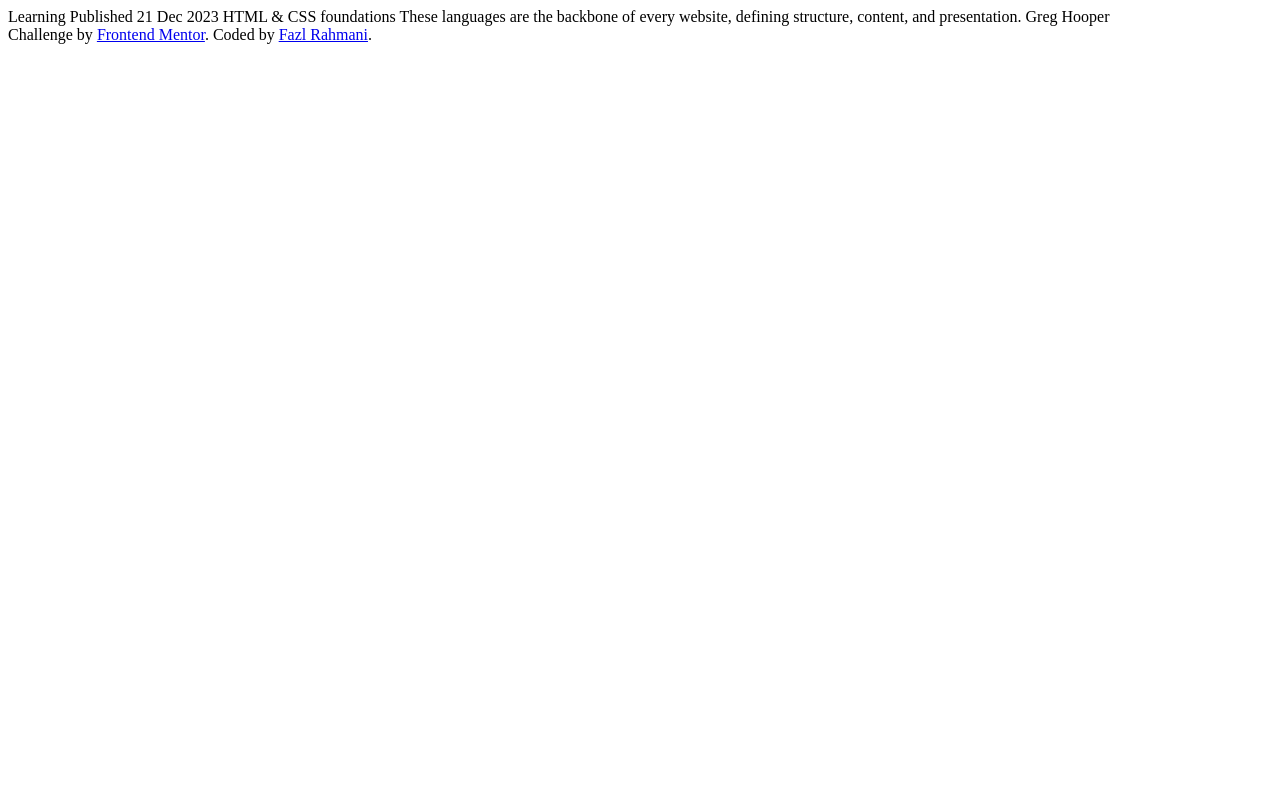
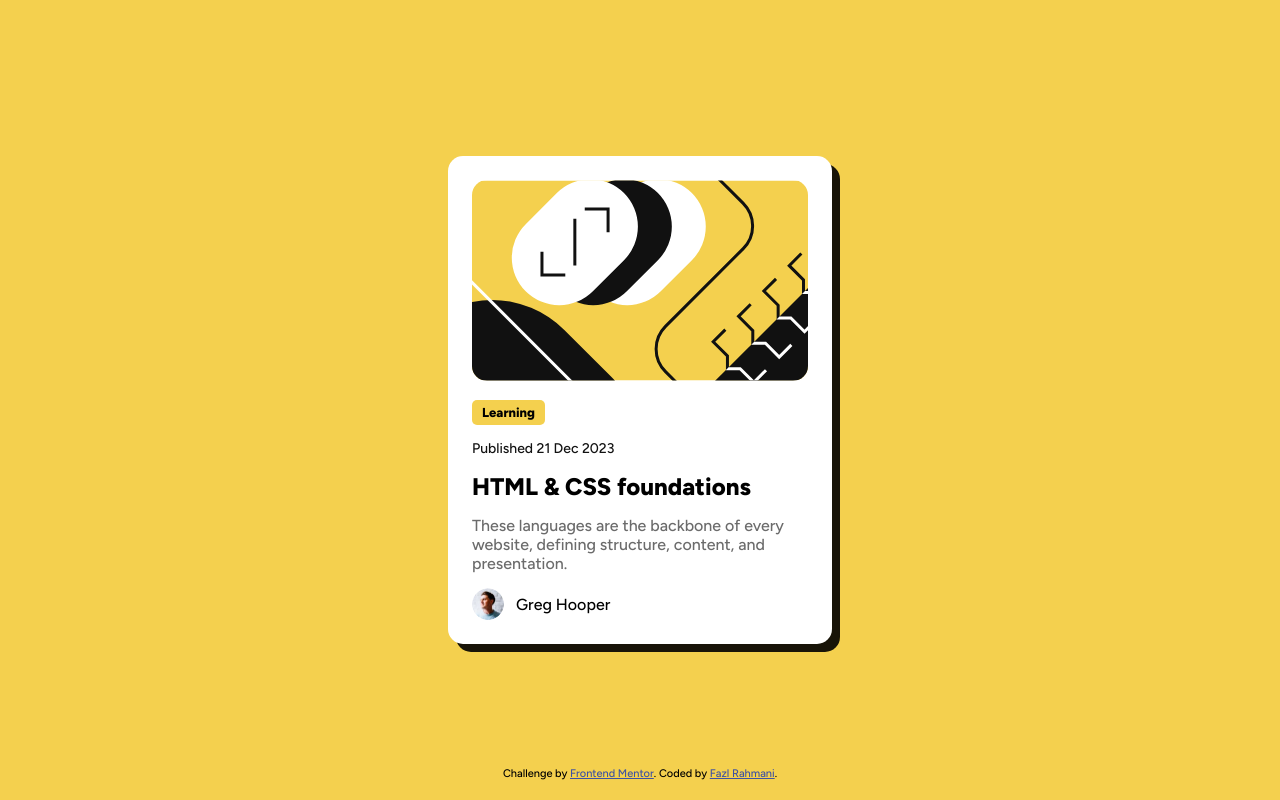
Before and after one commit to rahmani-code/blog-preview-card-main, a plain HTML site: page index.html in a window 1280 px wide. Drawn offline with Linux system fonts and the light colour scheme.

Commit message:
submition

```diff
--- a/index.html
+++ b/index.html
@@ -14,12 +14,31 @@
 
     <title>Frontend Mentor | Blog preview card</title>
 
-    <style></style>
+    <link rel="stylesheet" href="style.css" />
   </head>
   <body>
-    Learning Published 21 Dec 2023 HTML & CSS foundations These languages are
-    the backbone of every website, defining structure, content, and
-    presentation. Greg Hooper
+    <div class="container">
+      <img src="./assets/images/illustration-article.svg" alt="drawers" />
+      <div class="card">
+        <div class="card-tag bold-text"><strong>Learning</strong></div>
+        <div class="card-date">Published 21 Dec 2023</div>
+        <div class="card-title bold-text">
+          <h2>HTML & CSS foundations</h2>
+        </div>
+        <div class="card-description">
+          These languages are the backbone of every website, defining structure,
+          content, and presentation.
+        </div>
+        <div class="card-author">
+          <img src="./assets/images/image-avatar.webp" alt="avatar" />
+          <p>Greg Hooper</p>
+        </div>
+
+        <!-- Learning Published 21 Dec 2023  These languages
+        are the backbone of every website, defining structure, content, and
+        presentation. Greg Hooper -->
+      </div>
+    </div>
 
     <div class="attribution">
       Challenge by
--- a/style.css
+++ b/style.css
@@ -1,7 +1,159 @@
+@import url("https://fonts.googleapis.com/css2?family=Figtree:wght@500;800&display=swap");
+
+:root {
+  --color-primary: hsl(47, 88%, 63%);
+  --color-white: #fff;
+  --color-black: #000000;
+
+  --color-text-body: hsl(0, 0%, 42%);
+  --color-text-dark: hsl(0, 0%, 7%);
+
+  --color-link: hsl(228, 45%, 44%);
+
+  --color-shadow: rgba(0, 0, 0, 0.9);
+}
+
+* {
+  margin: 0;
+  padding: 0;
+  box-sizing: border-box;
+  font-family: "Figtree", sans-serif;
+}
+
+body {
+  background-color: hsl(47, 88%, 63%);
+  font-weight: 500;
+  font-family: "Figtree", sans-serif;
+}
+
+h1,
+h2,
+h3 .bold-text {
+  font-weight: 800;
+}
+
+img {
+  width: 100%;
+  height: auto;
+  border-radius: 15px;
+}
+
+.container {
+  background-color: var(--color-white);
+  padding: 24px;
+  border-radius: 15px;
+  width: 384px;
+  max-width: 90vw;
+  margin: 0 auto;
+  box-shadow: 8px 8px 0 var(--color-shadow);
+  display: inline-block;
+
+  position: absolute;
+  top: 50%;
+  left: 50%;
+  transform: translate(-50%, -50%);
+}
+
+@media (max-width: 768px) {
+  .container {
+    width: 80%;
+    max-width: 384px;
+    padding: 24px 20px;
+  }
+}
+
+@media (max-width: 375px) {
+  .container {
+    width: 327px;
+    padding: 24px 18px;
+    margin: 20px;
+  }
+
+  img {
+    width: 100%;
+    height: auto;
+  }
+
+  .card-title {
+    font-size: 20px;
+    line-height: 1.3;
+  }
+
+  .card-description {
+    font-size: 14px;
+    line-height: 1.5;
+  }
+
+  .card-tag {
+    font-size: 12px;
+  }
+
+  .card-date {
+    font-size: 13px;
+  }
+}
+
+@media (max-width: 320px) {
+  .container {
+    width: 90%;
+    padding: 16px;
+    margin: 15px;
+  }
+}
+
+.card-tag {
+  background-color: var(--color-primary);
+  color: var(--color-black);
+  padding: 5px 10px;
+  border-radius: 5px;
+  display: inline-block;
+  margin-top: 15px;
+  margin-bottom: 15px;
+  font-size: 13px;
+}
+
+.card-date {
+  font-size: 14px;
+  margin-bottom: 15px;
+  color: var(--color-text-dark);
+}
+
+.card-title {
+  color: var(--color-black);
+  margin-bottom: 15px;
+}
+
+.card-title:hover,
+.card-title:focus {
+  color: var(--color-primary);
+  cursor: pointer;
+}
+.card-description {
+  color: var(--color-text-body);
+  margin-bottom: 15px;
+}
+
+.card-author {
+  display: flex;
+  align-items: center;
+  gap: 12px;
+}
+
+.card-author img {
+  width: 32px;
+  height: 32px;
+  border-radius: 50%;
+}
+
 .attribution {
   font-size: 11px;
   text-align: center;
+  position: fixed;
+  bottom: 20px;
+  left: 50%;
+  transform: translateX(-50%);
+  width: 100%;
 }
 .attribution a {
-  color: hsl(228, 45%, 44%);
+  color: var(--color-link);
 }
```
Also changed, not shown: design/active-states.jpg (deleted), design/desktop-design.jpg (deleted), design/mobile-design.jpg (deleted), preview.jpg (deleted), 3 other files.
